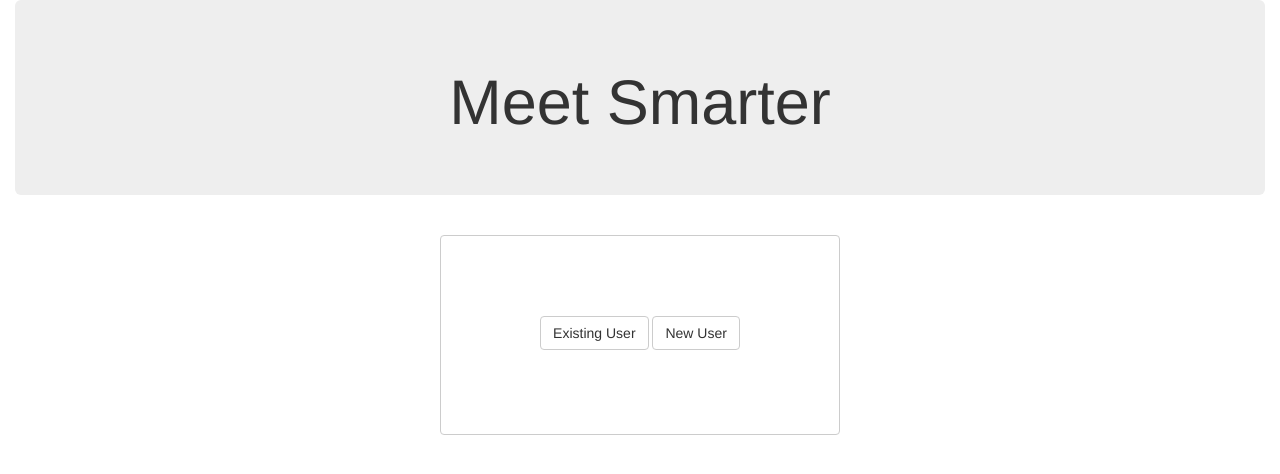
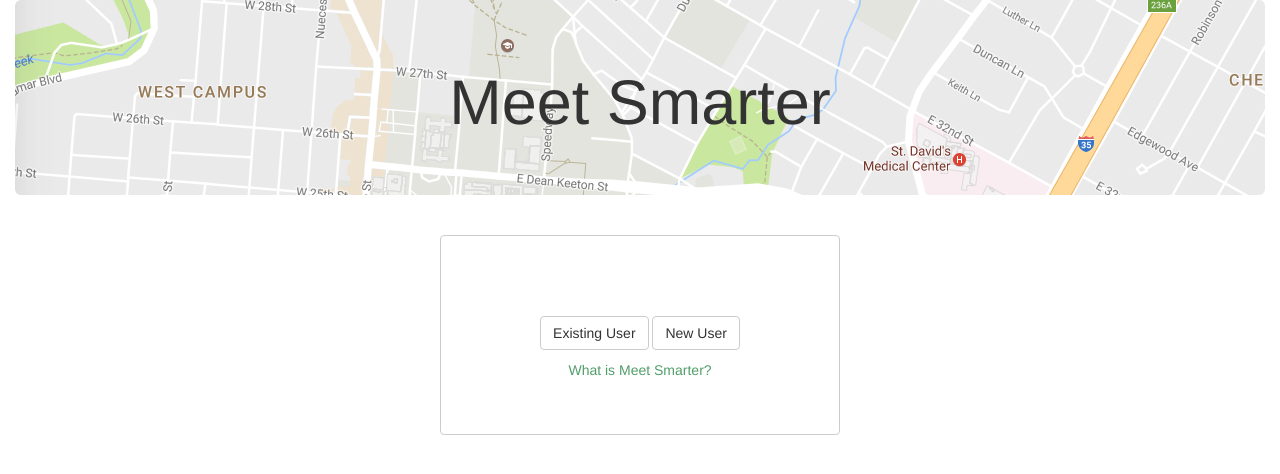
Before and after one commit to greymartinb/BrainStorm, a PHP site: page /login.html in a window 1280 px wide. Shown: the top 474 px of the page. Run offline with PHP 8.4, Linux system fonts and the light colour scheme; some libraries are stand-ins or nearby versions.

Commit message:
Many style changes, added a What are we div to login.  Used .join() to add comma to Event Schedule.

```diff
--- a/login.html
+++ b/login.html
@@ -14,14 +14,16 @@
 </head>
 
 <body>
-    <div class="big container">
+    <div class="big header container">
         <div class="jumbotron">
-            <h1>Meet Smarter</h1></div>
+            <h1>Meet Smarter</h1>
+        </div>
     </div>
-    <div class="container">
+    <div class="big body container">
         <div class="firstChoice">
             <button class="btn btn-default user" value="existing" type="submit">Existing User</button>
             <button class="btn btn-default user" value="new" type="submit">New User</button>
+            <p id="clicky" class="teal">What is Meet Smarter?</p>
         </div>
         <div class="row">
             <div class="existing hidden">
@@ -66,9 +68,41 @@
                     </form>
                 </div>
             </div>
+            <div class="whatAreWe hidden">
+                <h2>Meet Smarter helps you schedule meet ups with classmates and co-workers.</h2>
+                <div class="jaunty col-lg-5">
+                    <img src="imhere.jpg" alt="A visual representation of the Meet Smarter app's functionality.">
+                </div>
+                <div class="notAs jaunty col-lg-5">
+                    <p class="aubergine"><strong>Not sure where to meet?</strong>
+                        <ul class="list">
+                            <li>Use Meet Smarter's map functionality to schedule a Meet Up at a local coffee shop.</li>
+                        </ul>
+                    </p>
+                    <p class="coral"><strong>Need in person help?</strong>
+                        <ul class="list">
+                            <li>Use Meet Smarter to view upcoming meets ups among your cohort.</li>
+                        </ul>
+                    </p>
+                    <p class="tangerine"><strong>Want to invite others to your meet up?</strong>
+                        <ul class="list">
+                            <li>Meet Smarter's slack integration alerts your cohort when you create an event.  No need to send out invites!</li>
+                        </ul>
+                    </p>
+                    <p class="purple"><strong>Not sure if should you schedule time at the coffee place with only outdoor seating?</strong>
+                        <ul class="list">
+                            <li>Meet Smarter's weather integration helps ensure your meet up doesn't get rained out!</li>
+                        </ul>
+                    </p>
+                </div>
+                <div class="sad">
+                    <h3 class="mapGrey">Meet Smarter can help.</h3>
+                </div>
+            </div>
         </div>
         <div id="notificationShow"></div>
     </div>
+    <div class="big footer"></div>
     <script type="text/javascript" src="login.js"></script>
 </body>
 
--- a/login.js
+++ b/login.js
@@ -24,6 +24,13 @@ var confirmPassword = "";
 var exists = false;
 var users = database.ref("/users");
 var name = "";
+
+// USER DOESN'T KNOW WHAT MEET SMARTER IS
+
+$("#clicky").on("click", function(event) {
+    $(".firstChoice").hide();
+    $(".whatAreWe").removeClass("hidden");
+});
 
 // USER PICKS EXISTING USER OR NEW USER.
 
--- a/style.css
+++ b/style.css
@@ -17,6 +17,11 @@ label {
     text-align: center;
     font-weight: 700;
     font-size: 14px;
+    clear: both;
+}
+
+#clicky:hover {
+    text-decoration: underline;
 }
 
 .big {
@@ -26,10 +31,15 @@ label {
 .jumbotron {
     width: 100%;
     text-align: center;
+    background: url(mapBack.png);
+}
+
+.panel-heading {
+	background: #93D3F6!important;
 }
 
 .user {
-    margin: 80px auto;
+    margin: 80px auto 10px auto;
 }
 
 .firstChoice {
@@ -68,3 +78,78 @@ label {
 .hidden {
     display: none;
 }
+
+.whatAreWe {
+    text-align: center;
+}
+
+.notAs {
+    text-align: left;
+}
+
+.jaunty {
+    float: left;
+    display: inline;
+    margin: 10px;
+}
+
+.list {
+    list-style: none;
+}
+
+.sad {
+    clear: both;
+}
+
+.header {
+    height: 10%;
+}
+
+.body {
+    height: 80%;
+}
+
+.footer {
+    background: #000000;
+    height: 10%;
+}
+
+.aubergine {
+    color: #662B4D;
+}
+
+.teal {
+    color: #529E6A;
+}
+
+.coral {
+    color: #E93533;
+}
+
+.ruddy {
+    color: #EB3532;
+}
+
+.tangerine {
+    color: #F07B00;
+}
+
+.purple {
+    color: #A8407C;
+}
+
+.mapBlue {
+    color: #93D3F6;
+}
+
+.mapGreen {
+    color: #9DCD85;
+}
+
+.mapGrey {
+    color: #808080;
+}
+
+.pretty {
+	background: #9DCD85;
+}
```
Also changed, not shown: index.html (+30 -51 lines), imhere.jpg (added), mapBack.png (added). Lines whose indentation alone changed are shown as unchanged.
